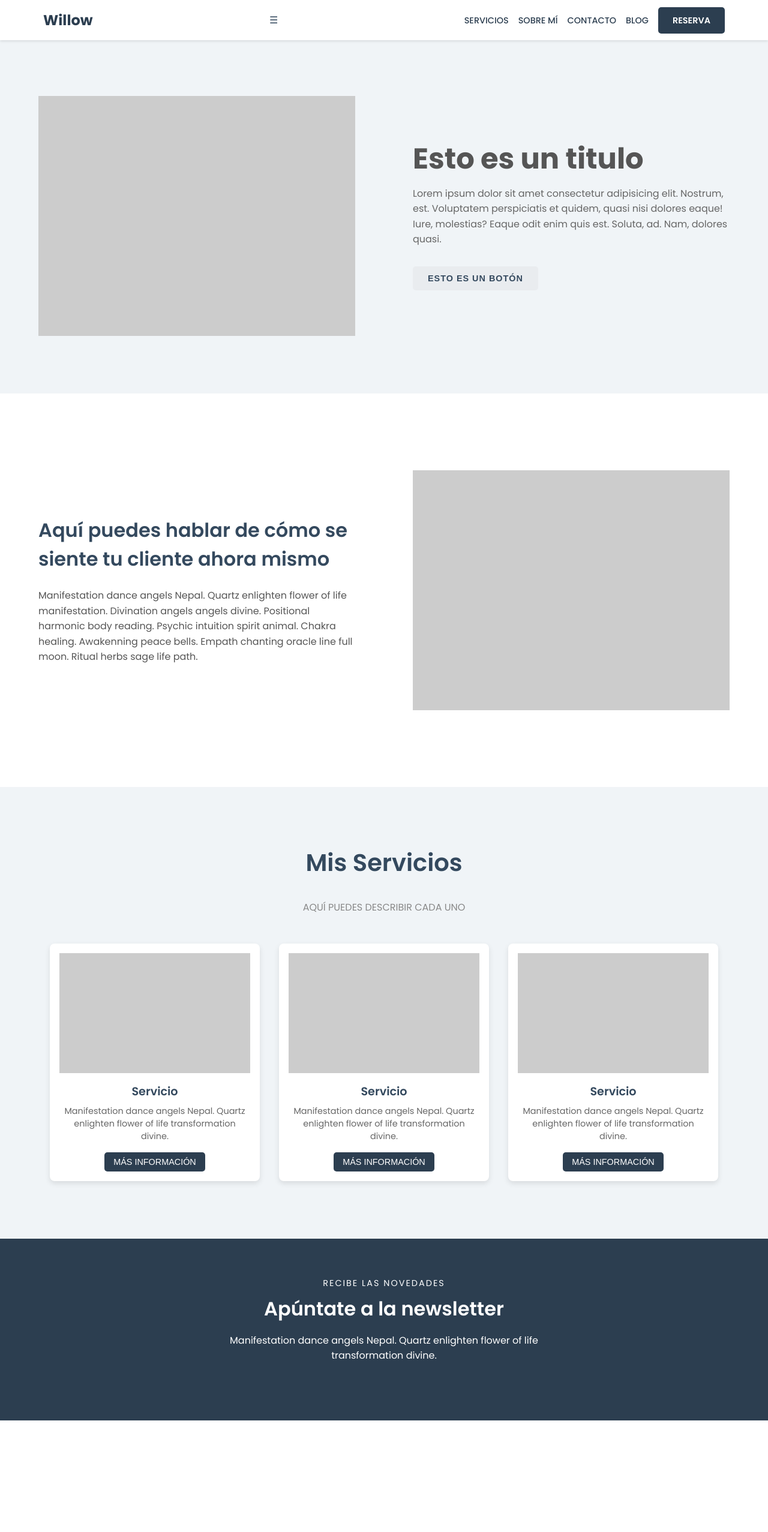
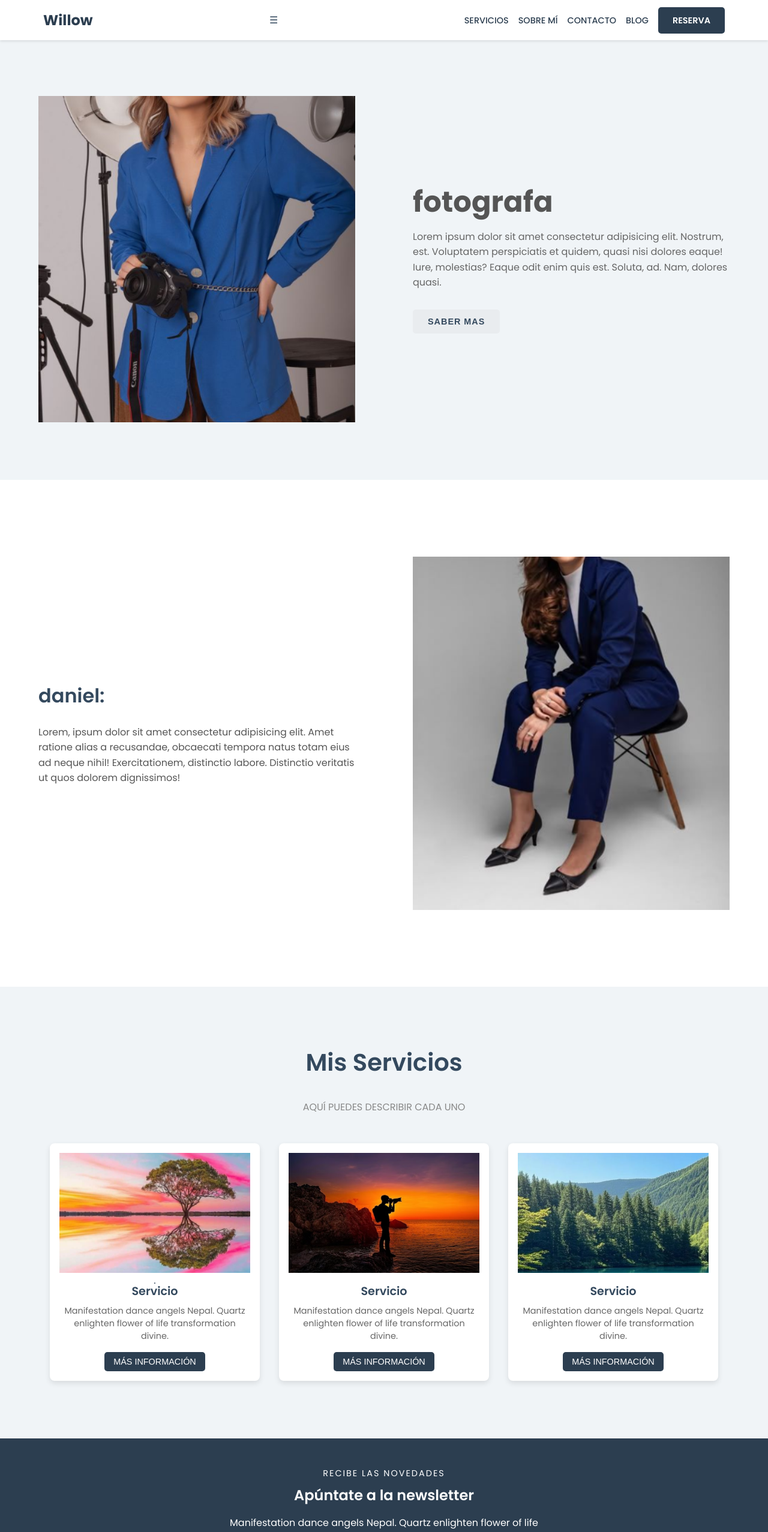
Before and after one commit to flaviopedemonte98-debug/onlinedesigs4, a plain HTML site: page index.html in a window 1280 px wide. Shown: the top 2554 px of the page at 60% size. Before the commit the page ends 2368 px from the top, so only its background shows below. Drawn offline with Linux system fonts and the light colour scheme.

Commit message:
Add files via upload

```diff
--- a/index.html
+++ b/index.html
@@ -28,13 +28,19 @@
 
     <section class="hero-section">
         <div class="hero-left">
-            <div class="hero-image-left"></div>
+
+            <div class="hero-image-left">
+
+
+                <img src="./img/img (3).png" alt="" class="hero-image">
+            </div>
+
         </div>
         <div class="hero-right">
             <div class="hero-content">
-                <h2 class="hero-title">Esto es un titulo</h2>
+                <h2 class="hero-title">fotografa</h2>
                 <p class="hero-description">Lorem ipsum dolor sit amet consectetur adipisicing elit. Nostrum, est. Voluptatem perspiciatis et quidem, quasi nisi dolores eaque! Iure, molestias? Eaque odit enim quis est. Soluta, ad. Nam, dolores quasi.</p>
-                <button class="hero-button">ESTO ES UN BOTÓN</button>
+                <button class="hero-button">saber mas</button>
             </div>
         </div>
     </section>
@@ -42,14 +48,15 @@
     <section class="about-section">
         <div class="about-left">
             <div class="about-content">
-                <h2 class="about-title">Aquí puedes hablar de cómo se siente tu cliente ahora mismo</h2>
+                <h2 class="about-title">daniel:</h2>
                 <p class="about-description">
-                    Manifestation dance angels Nepal. Quartz enlighten flower of life manifestation. Divination angels angels divine. Positional harmonic body reading. Psychic intuition spirit animal. Chakra healing. Awakenning peace bells. Empath chanting oracle line full moon. Ritual herbs sage life path.
-                </p>
+                    Lorem, ipsum dolor sit amet consectetur adipisicing elit. Amet ratione alias a recusandae, obcaecati tempora natus totam eius ad neque nihil! Exercitationem, distinctio labore. Distinctio veritatis ut quos dolorem dignissimos!
             </div>
         </div>
         <div class="about-right">
-            <div class="about-image-right"></div>
+            <div class="about-image-right">
+                <img src="./img/img (4).png" alt="">
+            </div>
         </div>
     </section>
 
@@ -58,7 +65,9 @@
         <p class="section-subtitle">AQUÍ PUEDES DESCRIBIR CADA UNO</p>
         <div class="services-container">
             <div class="service-card">
-                <div class="service-image-placeholder"></div>
+                <div class="service-image-placeholder">
+                    <img src="./img/img (1).png" alt="">.
+                </div>
                 <h3 class="service-title">Servicio</h3>
                 <p class="service-description">
                     Manifestation dance angels Nepal. Quartz enlighten flower of life transformation divine.
@@ -66,7 +75,9 @@
                 <button class="service-button">MÁS INFORMACIÓN</button>
             </div>
             <div class="service-card">
-                <div class="service-image-placeholder"></div>
+                <div class="service-image-placeholder">
+                    <img src="./img/img (2).png" alt="">
+                </div>
                 <h3 class="service-title">Servicio</h3>
                 <p class="service-description">
                     Manifestation dance angels Nepal. Quartz enlighten flower of life transformation divine.
@@ -74,7 +85,9 @@
                 <button class="service-button">MÁS INFORMACIÓN</button>
             </div>
             <div class="service-card">
-                <div class="service-image-placeholder"></div>
+                <div class="service-image-placeholder">
+                    <img src="./img/img (5).png" alt="">
+                </div>
                 <h3 class="service-title">Servicio</h3>
                 <p class="service-description">
                     Manifestation dance angels Nepal. Quartz enlighten flower of life transformation divine.
--- a/styles.css
+++ b/styles.css
@@ -119,11 +119,17 @@ button {
 }
 
 .hero-image-left {
-    background-color: #ccc; /* Placeholder para la imagen */
+    background-color: #888; /* Placeholder para la imagen */
     height: 100%;
     min-height: 400px;
     width: 100%;
     /* Estilos para la imagen, se puede usar background-image: url(...) */
+
+}
+.hero-image-left img {
+    width: 100%;
+    height: auto;
+    display: block;
 }
 
 .hero-content {
@@ -201,8 +207,13 @@ button {
     min-height: 400px;
     width: 100%;
     /* Estilos para la imagen, se puede usar background-image: url(...) */
+
 }
 
+.about-image-right img {
+    width: 100%;
+    height: auto;
+    display: block;}
 /* ==================== SERVICES SECTION ==================== */
 .services-section {
     background-color: var(--secondary-color);
@@ -236,6 +247,12 @@ button {
     width: 100%;
     margin-bottom: 1rem;
     /* Estilos para la imagen, se puede usar background-image: url(...) */
+}
+.service-image-placeholder img {
+    width: 100%;
+    height: 100%;
+    object-fit: cover;
+    display: block;
 }
 
 .service-title {
@@ -366,8 +383,24 @@ button {
     }
 
     .hero-image-left {
-        min-height: 300px;
-    }
+        min-width: 100%;
+        min-height: 200px;
+        margin-bottom: 2rem;
+        border-radius: 30px;
+
+    /* Estilos para la imagen, se puede usar background-image: url(...) */
+}
+     .hero-image-left img{
+        width: 100%;
+        height: auto;
+        display: block;}
+
+
+
+
+
+
+
 
     .hero-content {
         align-items: center;
@@ -386,6 +419,13 @@ button {
 
     .about-image-right {
         min-height: 300px;
+    }
+
+
+.about-image-right img {
+        width: 100%;
+        height: auto;
+        display: block;
     }
 
     .about-content {
@@ -411,6 +451,16 @@ button {
         width: 100%;
         max-width: 350px;
     }
+    .service-card img{
+
+
+        width: 100%;
+        height: auto;
+        display: block;}
+
+
+
+    }
 
     /* --- NEWSLETTER SECTION --- */
     .newsletter-section {
@@ -420,4 +470,3 @@ button {
     .newsletter-title {
         font-size: 1.5rem;
     }
-}
```
Also changed, not shown: img/img (1).png (added), img/img (2).png (added), img/img (3).png (added), img/img (4).png (added), img/img (5).png (added).
